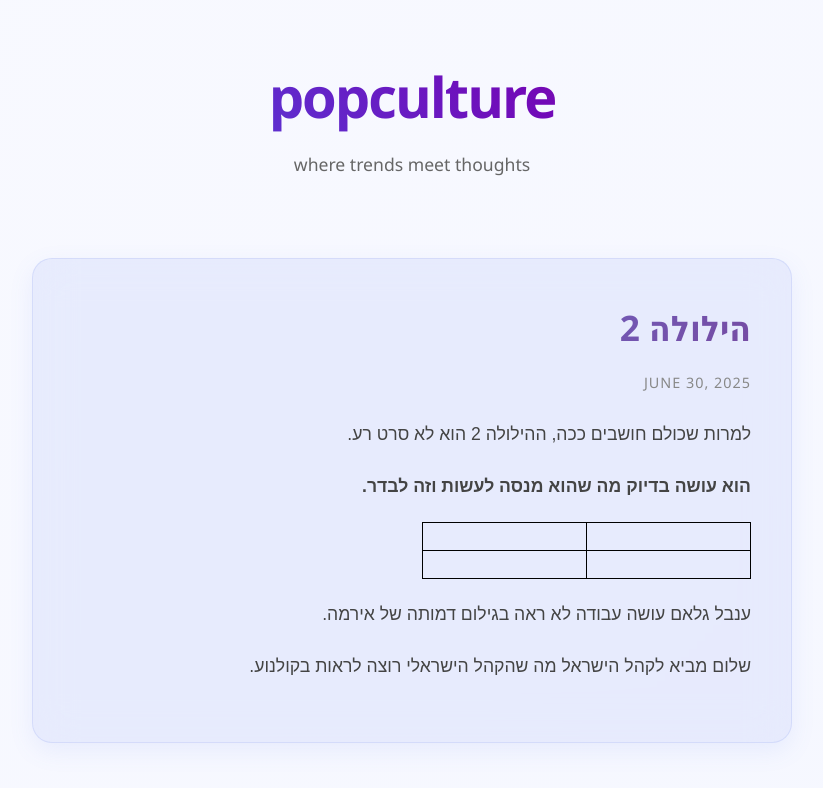
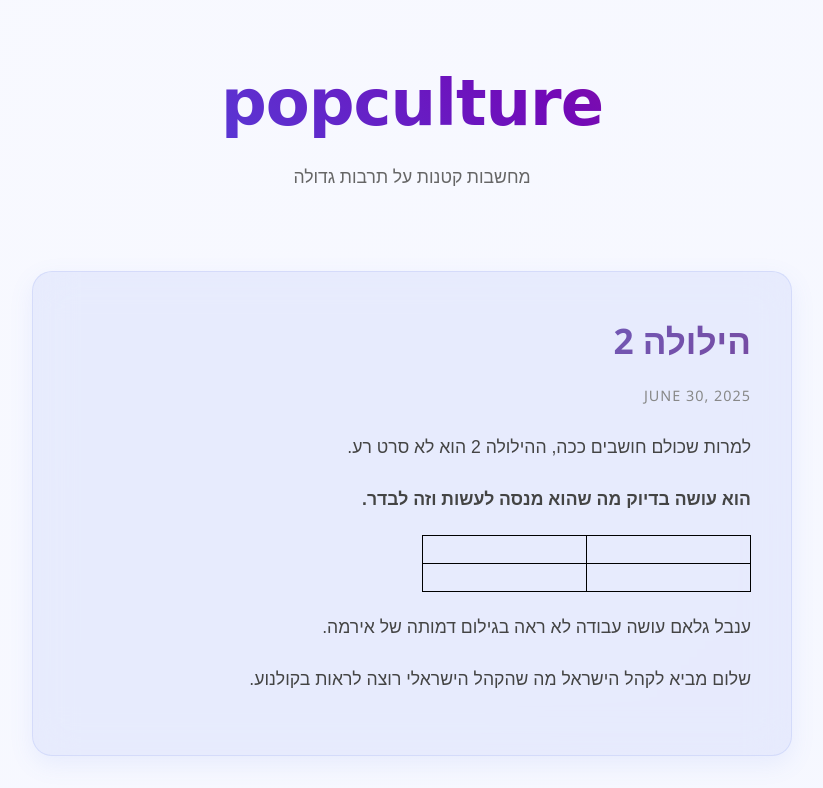
Before and after one commit to Dorfisher/Dorfisher, a plain HTML site: page index.html in a window 1280 px wide. Shown: the top 788 px of the page, without its empty margins (228-1051 px from the left). Drawn offline with Linux system fonts and the light colour scheme; no server answers.

Commit message:
Update index.html

```diff
--- a/index.html
+++ b/index.html
@@ -32,8 +32,9 @@
         }
 
         .logo {
-            font-size: 3.5rem;
+            font-size: 4rem;
             font-weight: 900;
+            font-family: 'Brush Script MT', 'Segoe Script', 'Lucida Handwriting', cursive;
             background: linear-gradient(45deg, #e63946, #ff6b35, #d4a843, #2d6a4f, #4361ee, #7209b7, #e63946);
             background-size: 500% 500%;
             -webkit-background-clip: text;
@@ -41,7 +42,7 @@
             background-clip: text;
             animation: gradient 15s ease infinite;
             text-transform: lowercase;
-            letter-spacing: -2px;
+            letter-spacing: -1px;
         }
 
         @keyframes gradient {
@@ -55,6 +56,7 @@
             color: #666;
             margin-top: 0.5rem;
             font-weight: 300;
+            font-family: 'Assistant', 'Heebo', 'Alef', 'Segoe UI', Arial, sans-serif;
         }
 
         .post-card {
@@ -221,6 +223,7 @@
         .rtl {
             direction: rtl;
             text-align: right;
+            font-family: 'Assistant', 'Heebo', 'Alef', 'Segoe UI', Arial, sans-serif;
         }
 
         .rtl .post-title {
@@ -272,7 +275,7 @@
     <div class="container">
         <header class="header">
             <h1 class="logo">popculture</h1>
-            <p class="tagline">where trends meet thoughts</p>
+            <p class="tagline">מחשבות קטנות על תרבות גדולה</p>
         </header>
 
         <main>
```
